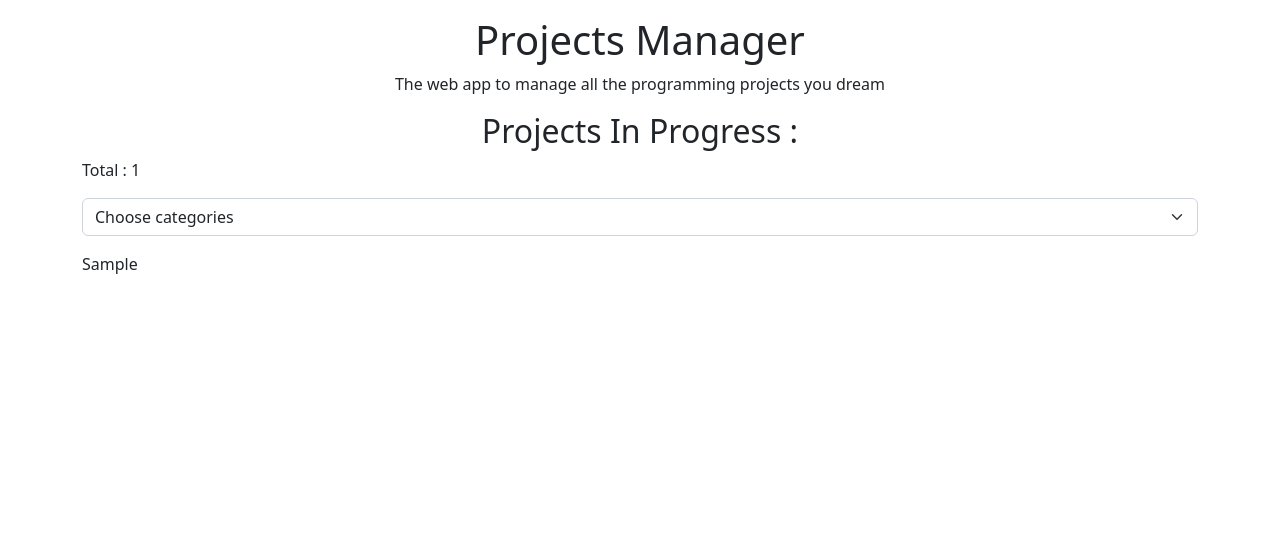
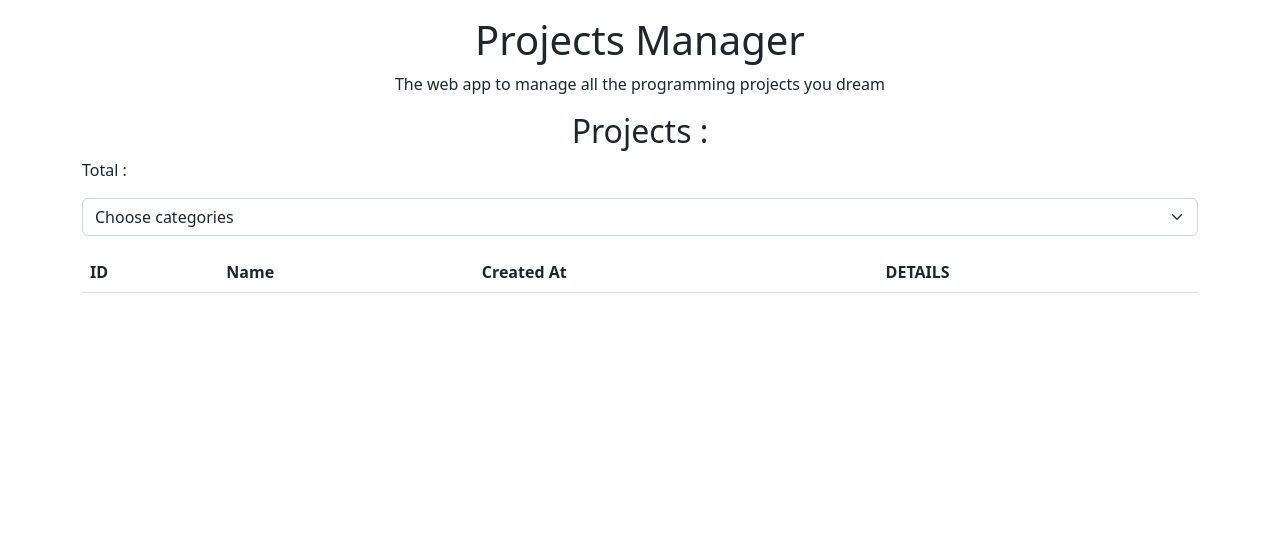
Before and after one commit to UltraViolet33/projects-manager, a PHP site: template App/views/projects/index.php in a window 1280 px wide. Shown: the part 56-589 px from the top of the page. Run offline with PHP 8.4, Linux system fonts and the light colour scheme; the template is opened without the code that fills it: most values are stand-ins (such as "Sample title", 1, 10 or a date in 2020); lists and menus that the app fills with data are empty.

Commit message:
display projects via ajax

```diff
--- a/App/views/layouts/header.php
+++ b/App/views/layouts/header.php
@@ -24,9 +24,9 @@
                             Projects
                         </a>
                         <ul class="dropdown-menu" aria-labelledby="navbarDropdown">
-                            <li><a class="dropdown-item" href="/projects/all">All Projects</a></li>
+                            <li><a class="dropdown-item" href="/projects">All Projects</a></li>
+                            <li><a class="dropdown-item" href="/projects    /create">Add Project</a></li>
                             <li><a class="dropdown-item" href="portfolioProjects.php">Portfolio Projects</a></li>
-                            <li><a class="dropdown-item" href="/projects/create">Add Project</a></li>
                         </ul>
                     </li>
                     <li class="nav-item dropdown">
--- a/App/views/projects/details.php
+++ b/App/views/projects/details.php
@@ -1,7 +1,7 @@
 <link rel="stylesheet" href="../assets/css/buttonToggle.css">
 <div class="row">
     <div class="col-12">
-        <h1 class="text-center">Details Project : <?= $project->name ?></h1>
+        <h1 class="text-center">Details Project: <?= $project->name ?></h1>
         <p>Name : <?= $project->name ?></p>
         <p>Description : <?= $project->description ?></p>
         <p>Github link : <?= $project->github_link ?  " <a href='$project->github_link' target='_blanck'>Lien vers github</a> " : "non renseigné" ?></p>
--- a/App/views/projects/index.php
+++ b/App/views/projects/index.php
@@ -4,8 +4,8 @@
         <p>The web app to manage all the programming projects you dream</p>
     </div>
     <div class="col-12">
-        <h2 class="text-center">Projects In Progress : </h2>
-        <p>Total : <?= $totalProjects  ?> </p>
+        <h2 class="text-center">Projects : </h2>
+        <p>Total : </p>
     </div>
 </div>
 <form method="POST">
@@ -20,6 +20,19 @@
 </form>
 <div class="row">
     <div class="col-12">
-        <?= $projectsTable ?>
+        <table class="table">
+            <thead>
+                <tr>
+                    <th scope="col">ID</th>
+                    <th scope="col">Name</th>
+                    <th scope="col">Created At</th>
+                    <th scope="col">DETAILS</th>
+                </tr>
+            </thead>
+            <tbody id="table-body">
+
+            </tbody>
+        </table>
     </div>
 </div>
+<script src="../assets/js/projects.js"></script>
```
Also changed, not shown: App/Controllers/ProjectController.php (+12 -4 lines), public/index.php (+5 -3 lines), public/assets/js/projects.js (added).
